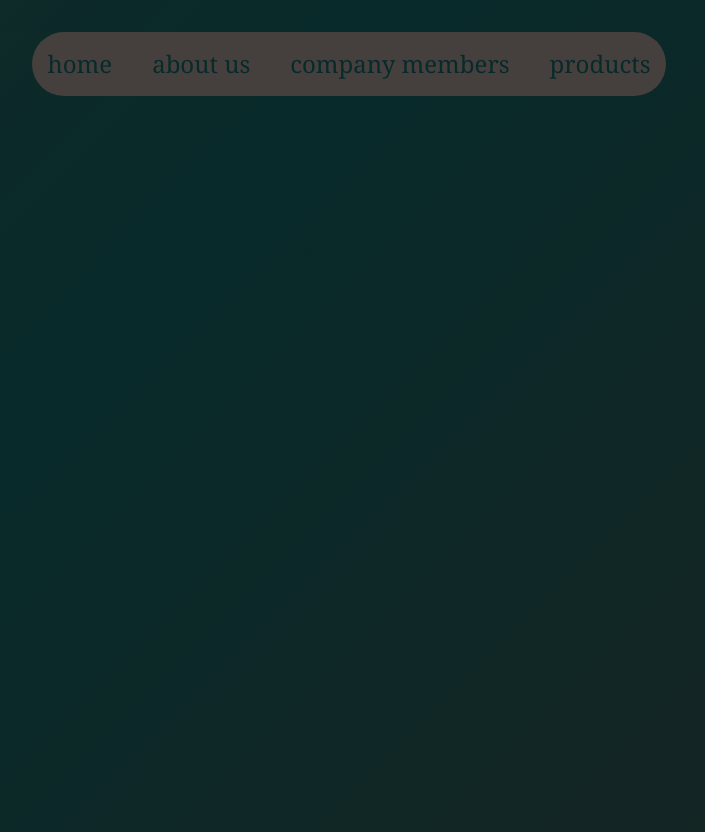
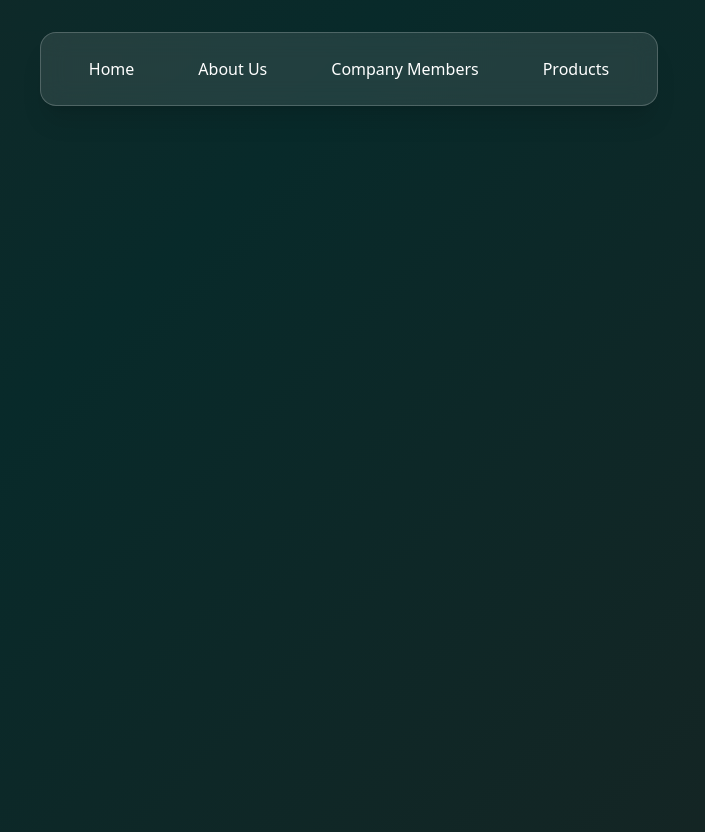
Before and after one commit to MobinT83/react-1, a React (Vite) app: page / in a window 1280 px wide. Shown: the whole page, without its empty margins (291-996 px from the left). Built offline with nearby package versions, Linux system fonts and the light colour scheme.

Commit message:
feat: Style website menu

```diff
--- a/src/App.tsx
+++ b/src/App.tsx
@@ -7,30 +7,30 @@ function App() {
     <>
       {/* menu of the website */}
       <div className="bg-component">
-        <menu className="flex flex-row w-fit m-auto gap-10 mt-8 text-2xl font-serif p-4 rounded-4xl bg-[#45403e] text-[#082a2a]">
+        <menu className="flex flex-row w-fit mx-auto gap-8 mt-8 px-8 py-4 rounded-2xl bg-white/10 backdrop-blur-md border border-white/20 shadow-xl">
           <a
             href="#"
-            className=" hover:text-[#0b3b3b] hover:scale-110 transition-all duration-400 ease-out"
+            className="text-white font-medium px-4 py-2 rounded-lg hover:bg-white/20 hover:scale-105 transition-all duration-300 ease-out"
           >
-            home
+            Home
           </a>
           <a
             href="#"
-            className=" hover:text-[#0b3b3b] hover:scale-110 transition-all duration-400 ease-out"
+            className="text-white font-medium px-4 py-2 rounded-lg hover:bg-white/20 hover:scale-105 transition-all duration-300 ease-out"
           >
-            about us
+            About Us
           </a>
           <a
             href="#"
-            className=" hover:text-[#0b3b3b] hover:scale-110 transition-all duration-400 ease-out"
+            className="text-white font-medium px-4 py-2 rounded-lg hover:bg-white/20 hover:scale-105 transition-all duration-300 ease-out"
           >
-            company members
+            Company Members
           </a>
           <a
             href="#"
-            className=" hover:text-[#0b3b3b] hover:scale-110 transition-all duration-400 ease-out"
+            className="text-white font-medium px-4 py-2 rounded-lg hover:bg-white/20 hover:scale-105 transition-all duration-300 ease-out"
           >
-            products
+            Products
           </a>
         </menu>
       </div>
```
